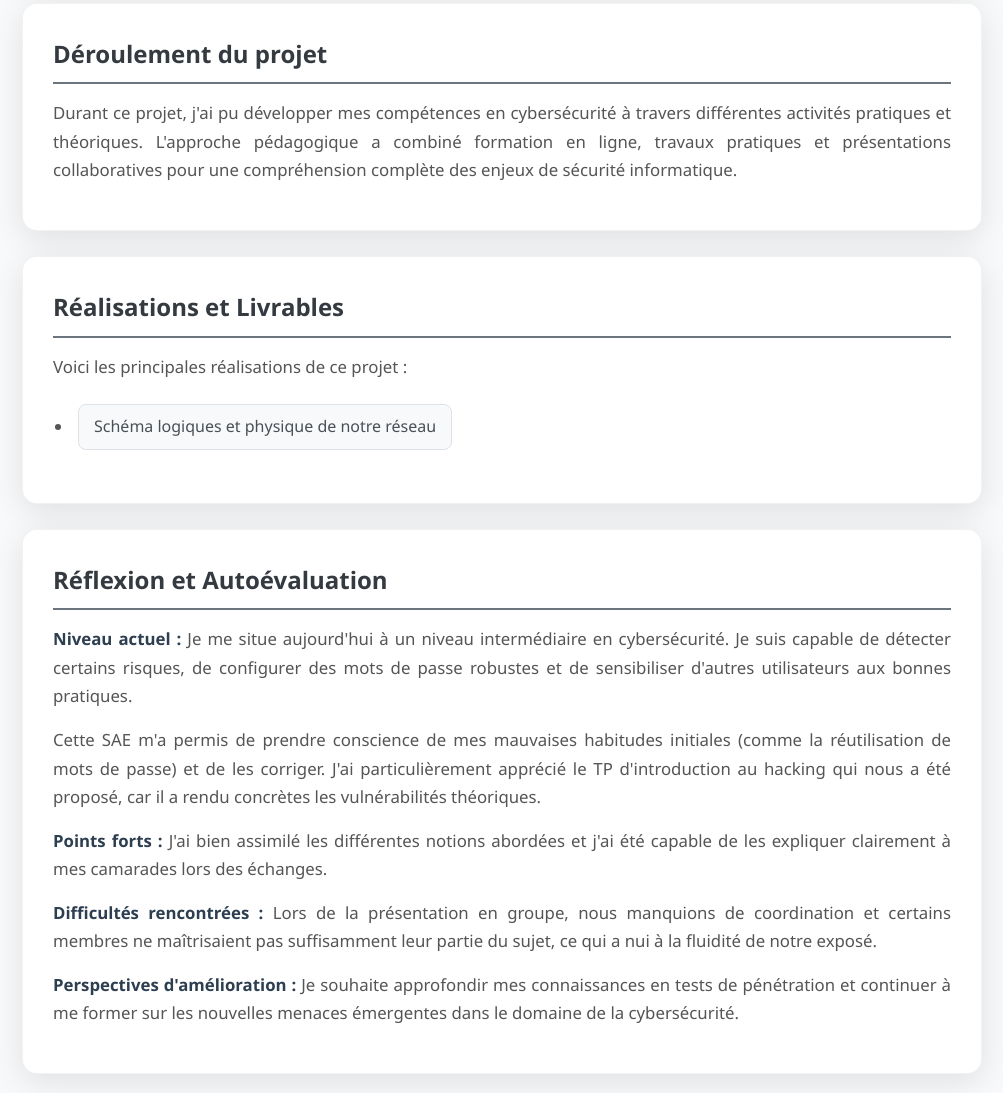
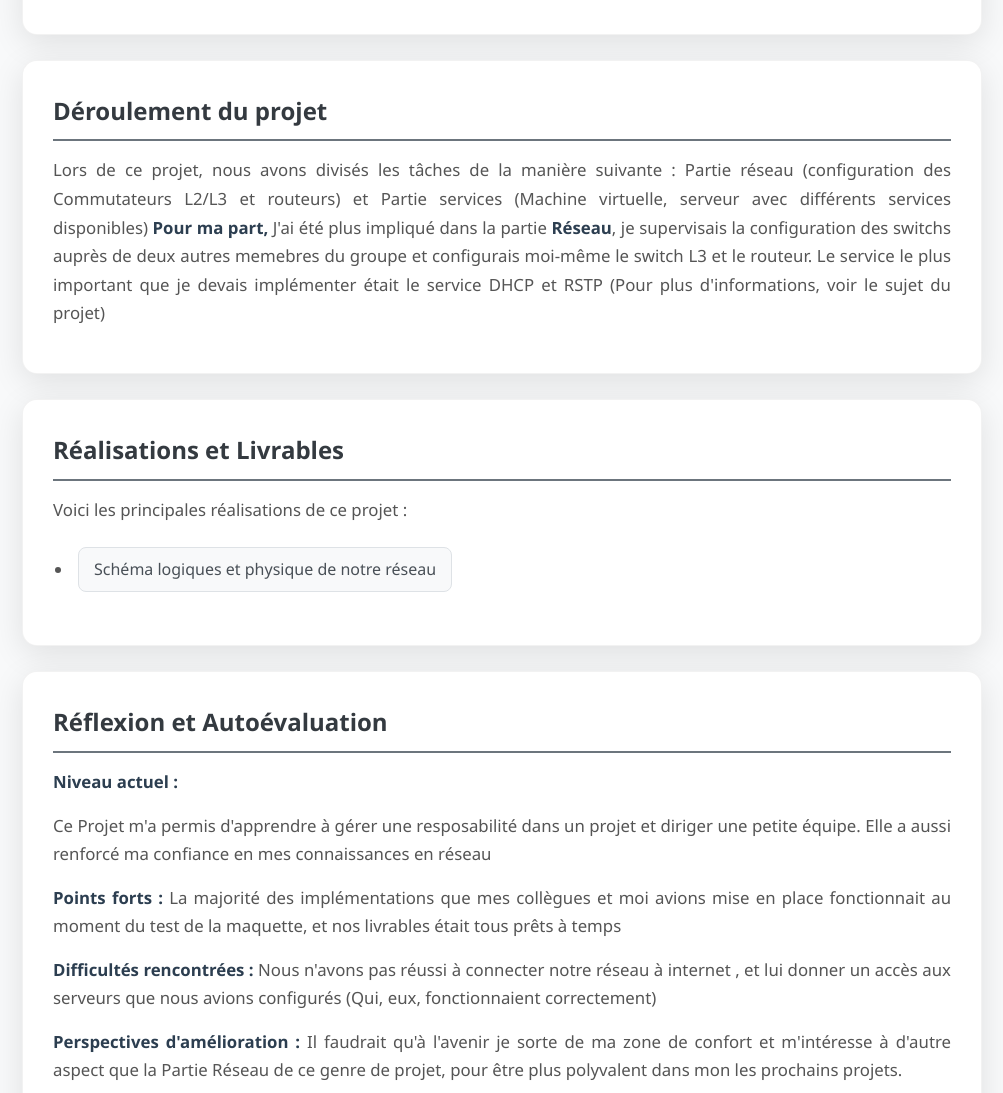
Before and after one commit to gylbtwnbrackets/Portfolio, a plain HTML site: page portfolio/pages/SAE102.html in a window 1280 px wide. Shown: the part 1707-2800 px from the top of the page, without its empty margins (138-1141 px from the left). Drawn offline with Linux system fonts and the light colour scheme.

Commit message:
sae12 mostly done

```diff
--- a/portfolio/pages/SAE102.html
+++ b/portfolio/pages/SAE102.html
@@ -194,12 +194,15 @@
         <!-- Encadré pour l'image d'illustration -->
         <div class="image-container">
             <div class="image-placeholder">
-                 <img src="/Portfolio/sae11.png">
+                 <img src="/Portfolio/sae12.png">
             </div>
         </div>
 
         <p>
-         Dans notre vie professionnelle, nous serons appelés à répondre aux attentes de nos clients , afin de satisfaire leur besoin. Lors de ce projet nous avons été mis dans la peau de techniciens chargé d'améliroer le réseau informatique d'une petite entreprise avec des contraintes diverses et variées
+         Dans notre vie professionnelle, nous serons appelés à répondre aux attentes de nos clients ,
+         afin de satisfaire leur besoin.
+         Lors de ce projet nous avons été mis dans la peau de techniciens chargé d'améliroer le réseau informatique d'une petite entreprise avec des contraintes diverses et variées.
+         Nous avons suivi au préalable un module de formation crée par Cisco pour acquérir les notions nécessaire concernant le <strong>Networking</strong> et <strong>le Hardware Cisco</strong>
 
         </p>
     </div>
@@ -225,9 +228,9 @@
       <div class="section">
         <h2>Déroulement du projet</h2>
         <p>
-            Durant ce projet, j'ai pu développer mes compétences en cybersécurité à travers différentes activités pratiques et théoriques.
-            L'approche pédagogique a combiné formation en ligne, travaux pratiques et présentations collaboratives pour une compréhension
-            complète des enjeux de sécurité informatique.
+             Lors de ce projet, nous avons divisés les tâches de la manière suivante : Partie réseau (configuration des Commutateurs L2/L3 et routeurs) et Partie services (Machine virtuelle, serveur avec différents services disponibles)
+        <strong>Pour ma part,</strong> J'ai été plus impliqué dans la partie <strong>Réseau</strong>, je supervisais la configuration des switchs auprès de deux autres memebres du groupe et configurais moi-même le switch L3 et le routeur.
+        Le service le plus important que je devais implémenter était le service DHCP et RSTP (Pour plus d'informations, voir le sujet du projet)
         </p>
       </div>
          <div class="section evidence">
@@ -241,31 +244,23 @@
     <div class="section">
         <h2>Réflexion et Autoévaluation</h2>
         <p>
-            <strong>Niveau actuel :</strong> Je me situe aujourd'hui à un niveau intermédiaire en cybersécurité.
-            Je suis capable de détecter certains risques, de configurer des mots de passe robustes et de sensibiliser
-            d'autres utilisateurs aux bonnes pratiques.
+            <strong>Niveau actuel :</strong>
         </p>
 
         <p>
-            Cette SAE m'a permis de prendre conscience de mes mauvaises habitudes initiales (comme la réutilisation
-            de mots de passe) et de les corriger. J'ai particulièrement apprécié le TP d'introduction au hacking
-            qui nous a été proposé, car il a rendu concrètes les vulnérabilités théoriques.
+            Ce Projet m'a permis d'apprendre à gérer une resposabilité dans un projet et diriger une petite équipe. Elle a aussi renforcé ma confiance en mes connaissances en réseau
         </p>
 
         <p>
-            <strong>Points forts :</strong> J'ai bien assimilé les différentes notions abordées et j'ai été capable
-            de les expliquer clairement à mes camarades lors des échanges.
+            <strong>Points forts :</strong> La majorité des implémentations que mes collègues et moi avions mise en place fonctionnait au moment du test de la maquette, et nos livrables était tous prêts à temps
         </p>
 
         <p>
-            <strong>Difficultés rencontrées :</strong> Lors de la présentation en groupe, nous manquions de coordination
-            et certains membres ne maîtrisaient pas suffisamment leur partie du sujet, ce qui a nui à la fluidité
-            de notre exposé.
+            <strong>Difficultés rencontrées :</strong> Nous n'avons pas réussi à connecter notre réseau à internet , et lui donner un accès aux serveurs que nous avions configurés (Qui, eux, fonctionnaient correctement)
         </p>
 
         <p>
-            <strong>Perspectives d'amélioration :</strong> Je souhaite approfondir mes connaissances en tests de pénétration
-            et continuer à me former sur les nouvelles menaces émergentes dans le domaine de la cybersécurité.
+            <strong>Perspectives d'amélioration :</strong> Il faudrait qu'à l'avenir je sorte de ma zone de confort et m'intéresse à d'autre aspect que la Partie Réseau de ce genre de projet, pour être plus polyvalent dans mon les prochains projets.
         </p>
     </div>
 
```
Also changed, not shown: portfolio/pages/SAE101.html (+1 -1 lines), sae11.png, sae12.png (added).
